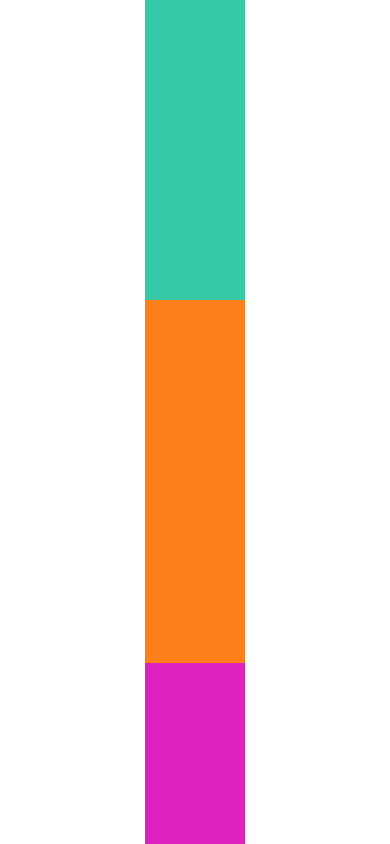
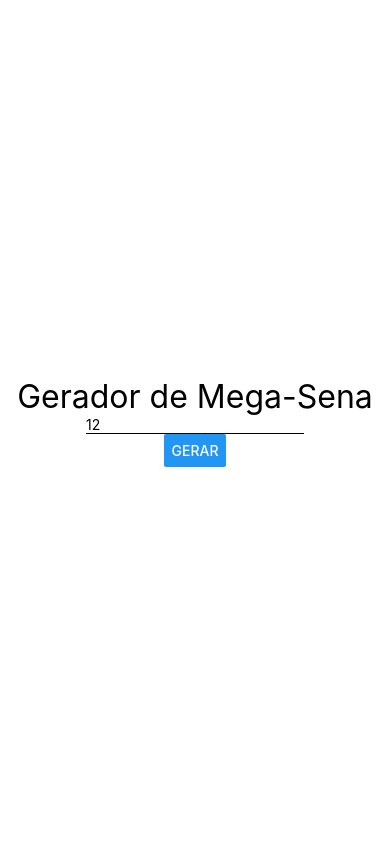
Before and after one commit to LucasAngelo20/Udemy, a React Native app: screen / in a window 390 px wide. Built offline with nearby package versions, Linux system fonts and the light colour scheme.

Commit message:
Componente baseado em classe Mega-cena

```diff
--- a/src/App.js
+++ b/src/App.js
@@ -1,7 +1,8 @@
 import React from 'react';
 import { StyleSheet, SafeAreaView } from 'react-native';
 
-import QuadradosV4 from './components/layout/FlexBoxV4';
+import Mega from './components/mega/Mega';
+// import QuadradosV4 from './components/layout/FlexBoxV4';
 // import QuadradosV3 from './components/layout/FlexBoxV3';
 // import QuadradosV2 from './components/layout/FlexBoxV2'
 // import Quadrados from './components/layout/FlexBoxV1'
@@ -26,9 +27,9 @@
 
 export default () => (
   <SafeAreaView style={styles.App}>
+    <Mega qtdeNumeros={12}/>
+    {/*
     <QuadradosV4 />
-
-    {/*
     <QuadradosV3 />
     <QuadradosV2 />
     <Quadrados />
--- /dev/null
+++ b/src/components/mega/Mega.js
@@ -0,0 +1,48 @@
+import React, { Component } from 'react';
+import { Text, TextInput, Button } from 'react-native';
+import styles from '../estilo';
+
+export default class Mega extends Component {
+  state = {
+    qtdeNumeros: this.props.qtdeNumeros,
+    numeros: [],
+  };
+
+  alterarQtdeNumeros = (qtde) => {
+    this.setState({ qtdeNumeros: +qtde });
+  };
+
+  gerarNumeroNaoContido = (nums) => {
+    const novo = parseInt(Math.random() * 60) + 1;
+    return nums.includes(novo) ? this.gerarNumeroNaoContido(nums) : novo;
+  };
+
+  gerarNumeros = () => {
+    const numeros = Array(this.state.qtdeNumeros)
+      .fill()
+      .reduce(n => [...n, this.gerarNumeroNaoContido(n)], [])
+      .sort((a, b) => a - b)
+    this.setState({ numeros });
+  };
+
+  render() {
+    return (
+      <>
+        <Text style={styles.fontG}>Gerador de Mega-Sena</Text>
+        <TextInput
+          keyboardType={'numeric'}
+          style={{ borderBottomWidth: 1 }}
+          placeholder="Quantidade de números"
+          value={`${this.state.qtdeNumeros}`}
+          onChangeText={this.alterarQtdeNumeros}
+        />
+        <Button
+          title="Gerar"
+          onPress={this.gerarNumeros}
+          style={{ margin: 20 }}
+        />
+        <Text>{this.state.numeros.join(', ')}</Text>
+      </>
+    );
+  }
+}
```
